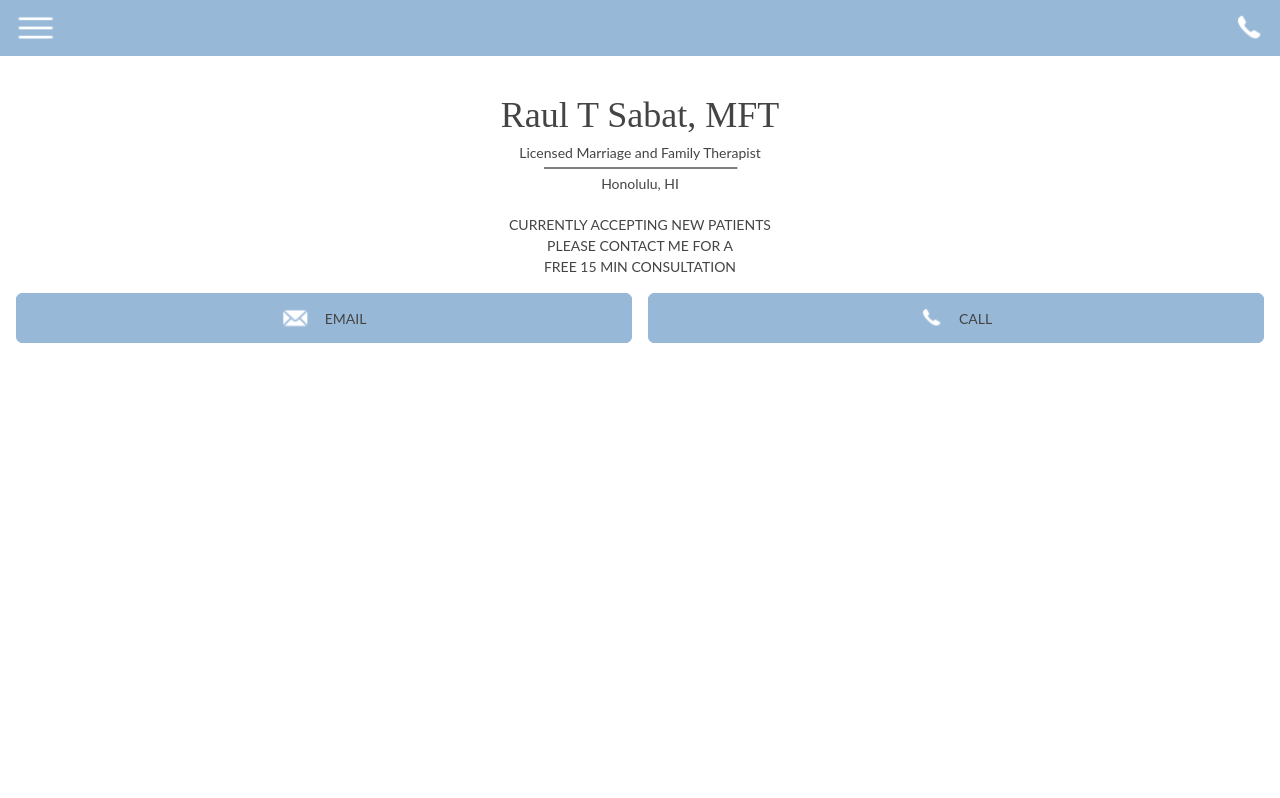
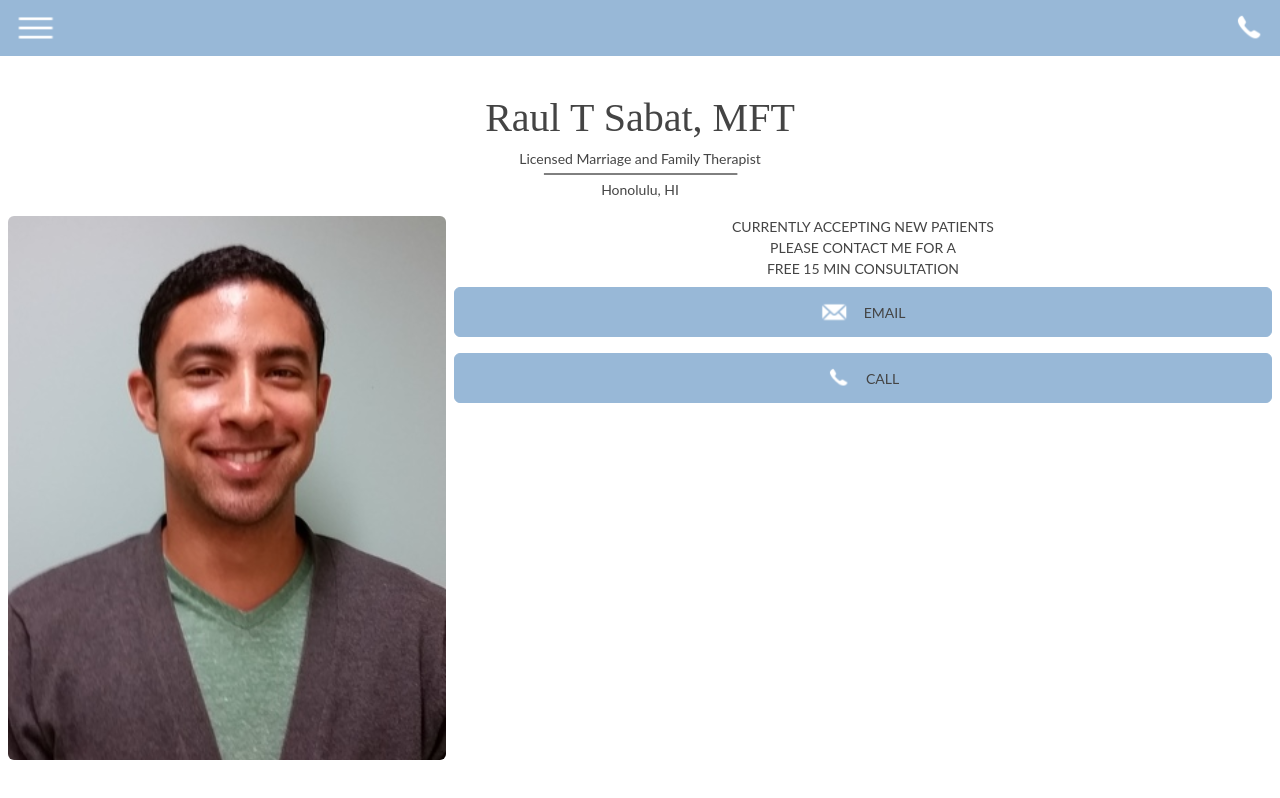
Before and after one commit to naiianable/raul-website, a Next.js app: page / in a window 1280 px wide. Built offline with nearby package versions, Linux system fonts and the light colour scheme; a web font is replaced by a local one.

Commit message:
Headshot Tablet Responsive Added

```diff
--- a/components/LandingPage/ActionButtons/index.tsx
+++ b/components/LandingPage/ActionButtons/index.tsx
@@ -1,24 +1,53 @@
 import Image from 'next/image';
 import mailIcon from '../../../images/mail-icon.svg';
 import phoneIcon from '../../../images/phone-icon.svg';
+import headshot from '../../../images/headshot.svg';
+import servingHawaii from '../../../images/serving-hawaii.svg';
 
-const ActionButton = () => {
+const ActionButtons = () => {
   return (
-    <div className='flex flex-row md:flex-col w-full my-4 font-sans'>
-      <div className='flex flex-row border border-primary-blue border-solid rounded-md bg-primary-blue h-[50px] items-center justify-center w-1/2 ml-4 mr-2'>
+    <div className='call-to-action-div w-full my-4 font-sans text-center'>
+      <div className='text-md tablet:hidden laptop:hidden'>
+        <div>CURRENTLY ACCEPTING NEW PATIENTS</div>
+        <div>PLEASE CONTACT ME FOR A</div>
+        <div>FREE 15 MIN CONSULTATION</div>
+      </div>
+
+      <div className='headshot-action-div flex flex-row-reverse mobile:flex-col justify-evenly mobile:mt-0 mt-2'>
+        <div className='tablet-laptop-div flex flex-col w-full'>
+          <div className='text-md mobile:hidden tablet:mx-2'>
+            <div>CURRENTLY ACCEPTING NEW PATIENTS</div>
+            <div>PLEASE CONTACT ME FOR A</div>
+            <div>FREE 15 MIN CONSULTATION</div>
+          </div>
+          <div className='action-buttons-div flex flex-col mobile:flex-row mobile:space-y-0 space-y-4 mobile:space-x-5 mobile:mt-2 mt-2 px-2'>
+            <div className='action-button flex flex-row border border-primary-blue border-solid rounded-md bg-primary-blue h-[50px] items-center justify-center mobile:w-1/2 tablet:mr-0'>
               <div className=''>
                 <Image alt='Mail Icon' src={mailIcon} className='pr-2' />
               </div>
               <div className='pl-2 text-[14px]'>EMAIL</div>
             </div>
-      <div className='flex flex-row border border-primary-blue border-solid rounded-md bg-primary-blue h-[50px] items-center justify-center w-1/2 ml-2 mr-4'>
-        <div className=''>
+            <div className='action-button flex flex-row border border-primary-blue border-solid rounded-md bg-primary-blue h-[50px] items-center justify-center w-full mobile:w-1/2 tablet:ml-0'>
+              <div>
                 <Image alt='Phone Icon' src={phoneIcon} className='pr-2' />
               </div>
               <div className='pl-2 text-[14px]'>CALL</div>
             </div>
           </div>
+        </div>
+
+        <div className='headshot-div flex mobile:justify-center mobile:mt-6 mobile:mb-3 tablet:w-1/2 mobile:pl-0 pl-2'>
+          <div className='mobile:h-[308px] h-[544px] mobile:w-[248px] w-[438px]'>
+            <Image alt='Raul Headshot' src={headshot} />
+          </div>
+        </div>
+
+        {/* <div className=''>
+          <Image alt='Serving Hawaii' src={servingHawaii} />
+        </div> */}
+      </div>
+    </div>
   );
 };
 
-export default ActionButton;
+export default ActionButtons;
--- a/components/LandingPage/Title/index.tsx
+++ b/components/LandingPage/Title/index.tsx
@@ -5,21 +5,21 @@ const Title = () => {
   return (
     <>
       <div className='flex flex-col font-sans text-center text-md'>
-        <div className='font-serif pt-8 text-xl md:text-2xl'>
+        <div className='font-serif pt-8 mobile:text-xl text-2xl'>
           Raul T Sabat, MFT
         </div>
-        <div className='sm: text-[14px]'>
+        <div className='mobile:text-[14px]'>
           Licensed Marriage and Family Therapist
         </div>
         <div className='flex justify-center my-1'>
           <Image alt='Title Divider' className='' src={divider} />
         </div>
-        <div className='sm: text-[14px]'>Honolulu, HI</div>
-        <div className='mt-5 sm: text-[14px]'>
+        <div className='mobile: text-[14px]'>Honolulu, HI</div>
+        {/* <div className='mt-5 mobile: text-[14px]'>
           <div>CURRENTLY ACCEPTING NEW PATIENTS</div>
           <div>PLEASE CONTACT ME FOR A</div>
           <div>FREE 15 MIN CONSULTATION</div>
-        </div>
+        </div> */}
       </div>
     </>
   );
--- a/components/LandingPage/index.tsx
+++ b/components/LandingPage/index.tsx
@@ -7,8 +7,10 @@ const LandingPage = () => {
   return (
     <div className='flex flex-col items-center w-full'>
       <Header />
-      <Title />
-      <ActionButtons />
+      <div className='w-full'>
+        <Title />
+        <ActionButtons />
+      </div>
     </div>
   );
 };
--- a/tailwind.config.js
+++ b/tailwind.config.js
@@ -15,13 +15,14 @@ module.exports = {
       sans: ['Lato', 'sans-serif'],
     },
     screens: {
-      sm: { max: '360px' },
-      md: { min: '361px', max: '768px' },
-      lg: { min: '769px' },
+      mobile: { max: '767px' },
+      tablet: { min: '768px', max: '1919px' },
+      laptop: { min: '1920px' },
     },
     fontSize: {
       sm: '10px',
-      md: '16px',
+      //md: 16px displaying past neighboring div borders
+      md: '14px',
       lg: '24px',
       xl: '36px',
       '2xl': '40px',
```
Also changed, not shown: images/headshot.svg, images/serving-hawaii.svg (added). Lines whose indentation alone changed are shown as unchanged.
